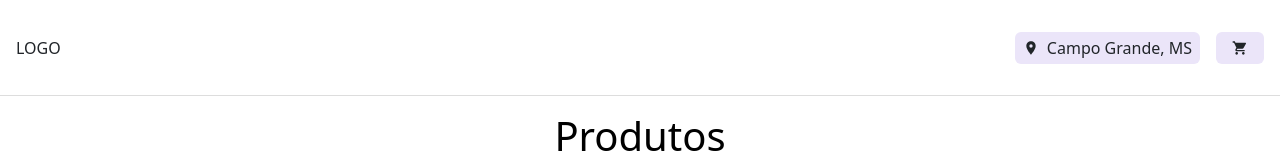
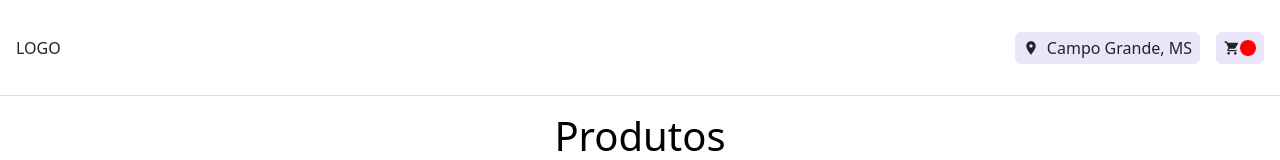
Before and after one commit to GabrielaMed/menu-app-user, a React (Create React App) app: page /1 in a window 1280 px wide. Shown: the top 160 px of the page. Built offline with nearby package versions, Linux system fonts and the light colour scheme; no server answers.

Commit message:
get order data and send to header

```diff
--- a/src/components/Header/index.tsx
+++ b/src/components/Header/index.tsx
@@ -1,7 +1,21 @@
 import { MdLocationOn, MdShoppingCart } from 'react-icons/md';
 import { CartBox, Container, HoldLocationAndCart, LocationBox } from './style';
+import { IOrder } from '../../utils/Interface/Order';
+import { useNavigate, useParams } from 'react-router-dom';
 
-export const Header = () => {
+interface Props {
+  orderData?: IOrder;
+}
+
+export const Header = ({ orderData }: Props) => {
+  const navigate = useNavigate();
+  const { companyId } = useParams();
+
+  const options = {
+    pathname: `/${companyId}/cart`,
+    state: { orderId: orderData?.id },
+  };
+
   return (
     <Container>
       <span>LOGO</span>
@@ -11,9 +25,32 @@ export const Header = () => {
           <MdLocationOn />
           Campo Grande, MS
         </LocationBox>
-        <CartBox>
-          <MdShoppingCart />
-        </CartBox>
+        {orderData?.productsQuantity === 0 ? (
+          <CartBox>
+            <MdShoppingCart
+              onClick={() => navigate(options, { replace: true })}
+            />
+          </CartBox>
+        ) : (
+          <CartBox onClick={() => navigate(options, { replace: true })}>
+            <MdShoppingCart />
+            <span
+              style={{
+                width: '1rem',
+                height: '1rem',
+                borderRadius: '50%',
+                background: 'red',
+                fontSize: '14px',
+                display: 'flex',
+                justifyContent: 'center',
+                alignItems: 'center',
+                color: 'white',
+              }}
+            >
+              {orderData?.productsQuantity}
+            </span>
+          </CartBox>
+        )}
       </HoldLocationAndCart>
     </Container>
   );
--- a/src/pages/Cart/index.tsx
+++ b/src/pages/Cart/index.tsx
@@ -6,12 +6,13 @@ import { ToastMessage } from '../../components/Toast';
 import { IToastType } from '../../utils/Interface/Toast';
 import { api } from '../../services/api';
 import { AxiosError } from 'axios';
+import { IOrder } from '../../utils/Interface/Order';
 
 interface Props {
-  orderId?: string;
+  orderData?: string;
 }
 
-export const Cart = ({ orderId }: Props) => {
+export const Cart = ({ orderData }: Props) => {
   const navigate = useNavigate();
   const { companyId } = useParams();
   const [showToast, setShowToast] = useState(false);
--- a/src/pages/Home/index.tsx
+++ b/src/pages/Home/index.tsx
@@ -20,6 +20,8 @@ import { api } from '../../services/api';
 import ReactLoading from 'react-loading';
 import { MdShoppingCart } from 'react-icons/md';
 import { v4 as uuidv4 } from 'uuid';
+import { IOrder } from '../../utils/Interface/Order';
+import { OrderStatus } from '../../utils/Enum/OrderStatus';
 
 export const Home = () => {
   const companyId = `${process.env.REACT_APP_COMPANY_ID}`;
@@ -31,6 +33,8 @@ export const Home = () => {
     IToastType.unknow
   );
   const [toastMessage, setToastMessage] = useState('');
+  const [orderData, setOrderData] = useState<IOrder>();
+
   const navigate = useNavigate();
   let visitorUuid = localStorage.getItem('visitorUuid');
 
@@ -47,7 +51,6 @@ export const Home = () => {
           setProductsData(response.data);
         }
       } catch (err) {
-        console.log(err);
         if (err instanceof AxiosError) {
           setShowToast(true);
           setToastMessageType(IToastType.error);
@@ -92,9 +95,43 @@ export const Home = () => {
     updateData();
   }, [productsData]);
 
+  useEffect(() => {
+    const fetchData = async () => {
+      try {
+        const response = await api.get(
+          `order/visitor/${visitorUuid}/${companyId}`
+        );
+
+        if (response.data) {
+          const orderIniciado = response.data.filter(
+            (item: IOrder) => item.statusOrder === OrderStatus.iniciado
+          )[0];
+
+          setOrderData({
+            id: orderIniciado.id,
+            products: orderIniciado.Order_products,
+            additionals: orderIniciado.Order_additional,
+            statusOrder: orderIniciado.statusOrder,
+            productsQuantity: orderIniciado._count.Order_products,
+          });
+        }
+      } catch (err) {
+        if (err instanceof AxiosError) {
+          setShowToast(true);
+          setToastMessageType(IToastType.error);
+          setToastMessage(`Error: ${err?.response?.data}`);
+        }
+      }
+    };
+
+    if (visitorUuid) {
+      fetchData();
+    }
+  }, [visitorUuid]);
+
   return (
     <Container>
-      <Header />
+      <Header orderData={orderData} />
       {loading && (
         <div style={{ display: 'flex', justifyContent: 'center' }}>
           <ReactLoading
```
